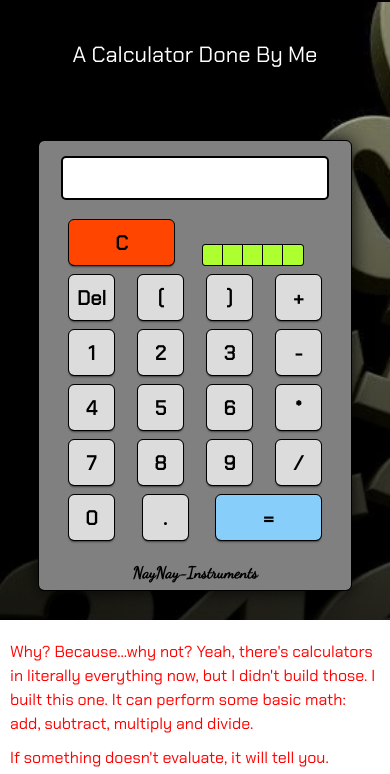
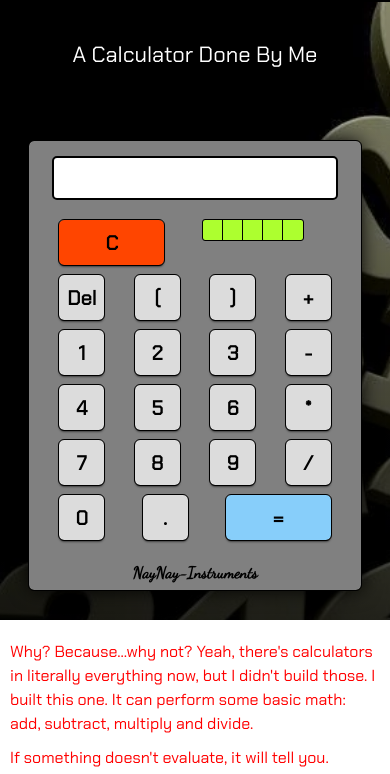
Before and after one commit to NayNayRen/Calculator, a plain HTML site: page index.html in a window 390 px wide. Shown: the part 70-844 px from the top of the page. Drawn offline with Linux system fonts and the light colour scheme.

Commit message:
made just a couple tweaks

```diff
--- a/scripts/calculations.js
+++ b/scripts/calculations.js
@@ -21,7 +21,7 @@ function equals() {
       return document.calculator.output.value = 'Empty Input...'
     } else {
       outputEntered.innerHTML = `
-      <span>Expression</span>
+      <span>Expression :</span>
       <p>${document.calculator.output.value}</p>
       `;
       outputEntered.classList.add('output-entered-action');
--- a/styles/styles.css
+++ b/styles/styles.css
@@ -272,6 +272,7 @@ footer {
 
 .output-entered span {
   color: #fff;
+  font-weight: bold;
   margin-bottom: 5px;
 }
 
@@ -298,12 +299,12 @@ footer {
 }
 
 .solar-container {
-  -ms-flex-align: end;
+  -ms-flex-align: start;
   -ms-flex-direction: row;
-  -webkit-box-align: end;
+  -webkit-box-align: start;
   -webkit-box-direction: normal;
   -webkit-box-orient: horizontal;
-  align-items: flex-end;
+  align-items: flex-start;
   display: -ms-flexbox;
   display: -webkit-box;
   display: flex;
@@ -338,7 +339,7 @@ footer {
 
 @media (max-width: 400px) {
   .calculator {
-    width: 80%;
+    width: 85%;
   }
 
   .container {
```
